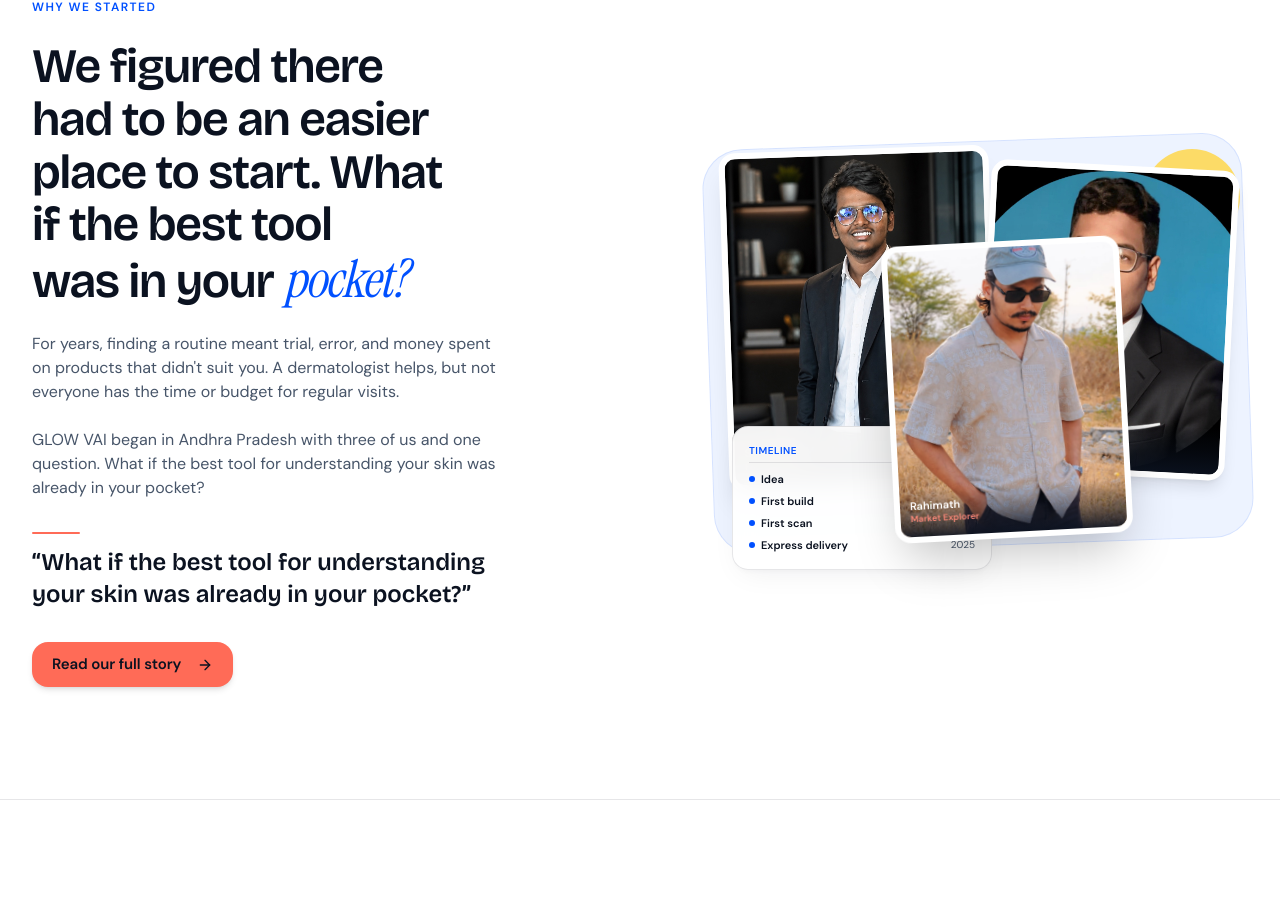
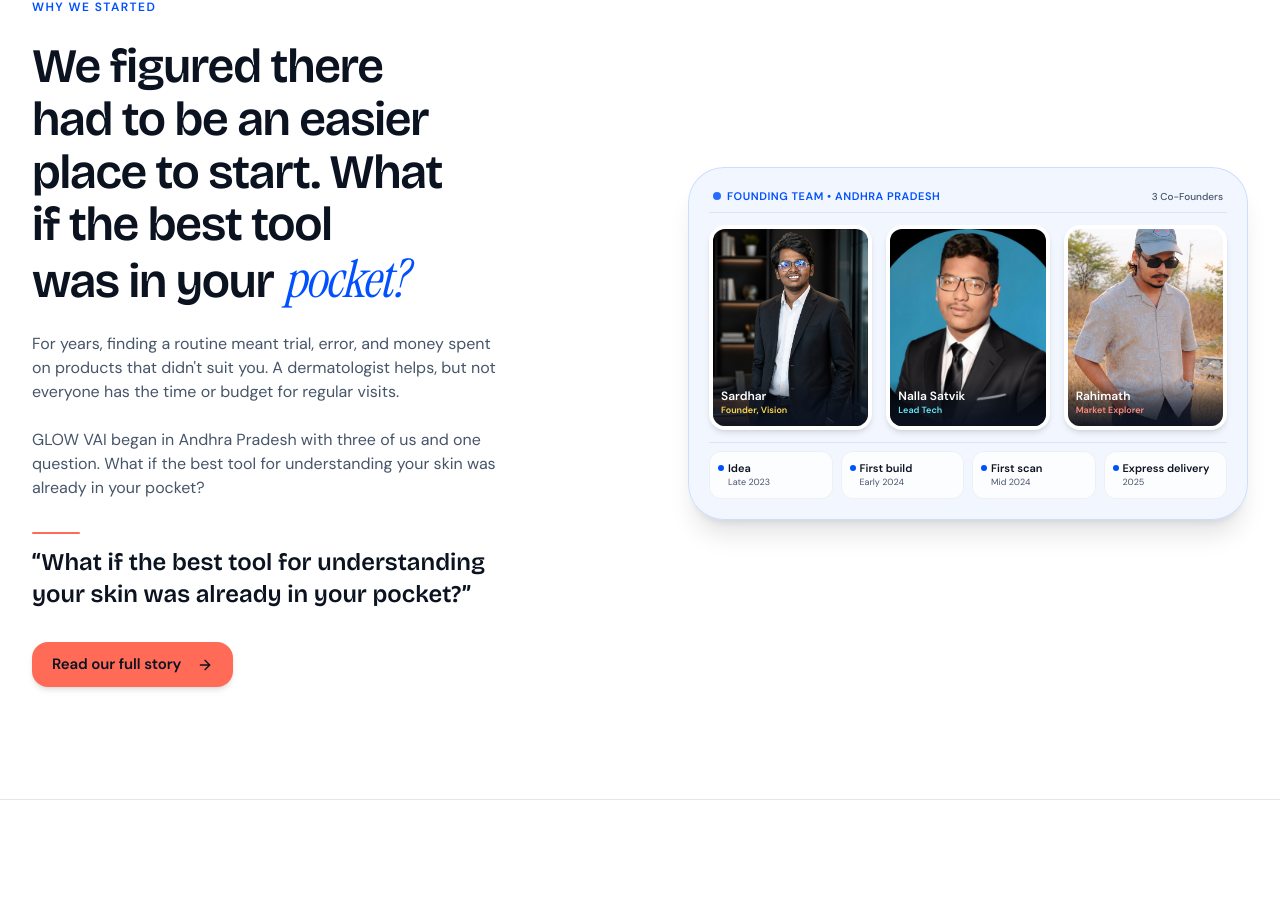
Before and after one commit to Sathveek123/GLOWVAI-, a Next.js app: page / in a window 1280 px wide. Shown: the part 4898-5808 px from the top of the page. Built offline with nearby package versions, Linux system fonts and the light colour scheme.

Commit message:
Fix 3 founder visual grid with 0 overlaps, remove duplicate founder section from Our Story page

```diff
--- a/app/our-story/page.tsx
+++ b/app/our-story/page.tsx
@@ -1,5 +1,6 @@
 import React from "react";
 import Link from "next/link";
+import Image from "next/image";
 import { Container } from "@/components/ui/Container";
 import { Badge } from "@/components/ui/Badge";
 import { Accent } from "@/components/ui/Accent";
@@ -95,46 +96,19 @@
           </div>
         </div>
 
-        {/* 3 Founders Photo Banner */}
-        <div className="relative w-full rounded-3xl overflow-hidden shadow-xl mb-20 border-4 border-skymist bg-gradient-to-r from-slate-900 via-brand to-slate-900 p-4 sm:p-6 text-white">
-          <div className="grid grid-cols-1 sm:grid-cols-3 gap-4">
-            {/* Founder 1 */}
-            <div className="relative aspect-[4/3] sm:aspect-[4/5] rounded-2xl overflow-hidden shadow-md border-2 border-white/20 group">
-              <PlaceholderImage
-                src="/images/founders/sardhar-musthafa.jpeg"
-                alt="SK Sardhar Musthafa - Founder"
-                objectPosition="object-center"
-              />
-              <div className="absolute bottom-0 inset-x-0 bg-gradient-to-t from-black/90 via-black/40 to-transparent p-3 text-white">
-                <p className="text-sm font-extrabold">SK Sardhar Musthafa</p>
-                <p className="text-xs text-yellow font-semibold">Founder & Vision</p>
-              </div>
-            </div>
-
-            {/* Founder 2 */}
-            <div className="relative aspect-[4/3] sm:aspect-[4/5] rounded-2xl overflow-hidden shadow-md border-2 border-white/20 group">
-              <PlaceholderImage
-                src="/images/founders/nalla-satvik.jpg"
-                alt="Nalla Satvik - Lead Technologist"
-                objectPosition="object-center"
-              />
-              <div className="absolute bottom-0 inset-x-0 bg-gradient-to-t from-black/90 via-black/40 to-transparent p-3 text-white">
-                <p className="text-sm font-extrabold">Nalla Satvik</p>
-                <p className="text-xs text-cyan-300 font-semibold">Lead Technologist</p>
-              </div>
-            </div>
-
-            {/* Founder 3 */}
-            <div className="relative aspect-[4/3] sm:aspect-[4/5] rounded-2xl overflow-hidden shadow-md border-2 border-white/20 group">
-              <PlaceholderImage
-                src="/images/founders/rahimath.jpeg"
-                alt="Rahimath - Market Explorer"
-                objectPosition="object-top"
-              />
-              <div className="absolute bottom-0 inset-x-0 bg-gradient-to-t from-black/90 via-black/40 to-transparent p-3 text-white">
-                <p className="text-sm font-extrabold">Rahimath</p>
-                <p className="text-xs text-coral-light font-semibold">Market Explorer</p>
-              </div>
+        {/* Formulation Studio & Skincare Brand Hero Photo Slot */}
+        <div className="relative w-full aspect-[16/7] sm:aspect-[21/9] rounded-3xl overflow-hidden shadow-xl mb-20 border-4 border-skymist bg-skymist group">
+          <Image
+            src="/images/hero/lifestyle.webp"
+            alt={`${BRAND_NAME} formulation studio and skincare collection`}
+            fill
+            priority
+            className="object-cover object-center group-hover:scale-105 transition-transform duration-700"
+          />
+          <div className="absolute inset-0 bg-gradient-to-t from-ink/80 via-transparent to-transparent flex items-end p-6 sm:p-8 text-white">
+            <div>
+              <span className="text-xs font-bold text-yellow uppercase tracking-widest block mb-1">Formulated in Andhra Pradesh</span>
+              <p className="font-display text-xl sm:text-2xl font-bold">Smart skincare technology meets honest ingredients.</p>
             </div>
           </div>
         </div>
--- a/components/sections/WhyWeStarted.tsx
+++ b/components/sections/WhyWeStarted.tsx
@@ -53,74 +53,77 @@
             </div>
           </div>
 
-          {/* Right Column (7 cols desktop): Layered Collage & Timeline Card */}
-          <div className="lg:col-span-7 relative flex justify-center lg:justify-end">
-            <div className="relative w-full max-w-[540px] aspect-[4/3] sm:aspect-[16/12]">
+          {/* Right Column (7 cols desktop): Clean 3-Founder Showcase Grid & Timeline */}
+          <div className="lg:col-span-7 relative flex flex-col justify-center items-center lg:items-end space-y-4">
 
-              {/* Organic Sky Mist Backdrop Shape */}
-              <div className="absolute inset-0 bg-skymist/70 rounded-[40px] transform -rotate-2 border border-brand/10" />
+            {/* 3-Founder Card Showcase Container */}
+            <div className="relative w-full max-w-[560px] bg-skymist/50 backdrop-blur-md p-3.5 sm:p-5 rounded-[36px] border border-brand/15 shadow-xl space-y-3">
+              <div className="flex items-center justify-between border-b border-brand/10 pb-2 px-1">
+                <span className="text-[11px] font-bold text-brand uppercase tracking-wider flex items-center gap-1.5">
+                  <span className="w-2 h-2 rounded-full bg-brand animate-pulse" />
+                  <span>Founding Team • Andhra Pradesh</span>
+                </span>
+                <span className="text-[10px] text-ink-muted font-medium">3 Co-Founders</span>
+              </div>
 
-              {/* Butter Yellow Circle (80px) behind top-right frame */}
-              <div className="absolute top-2 right-2 w-20 h-20 sm:w-24 sm:h-24 rounded-full bg-yellow opacity-85 z-0" />
+              {/* 3 Founder Cards Side-by-Side (0 Overlaps - All 3 Faces 100% Clear) */}
+              <div className="grid grid-cols-3 gap-2.5 sm:gap-3.5">
 
-              {/* Frame 1: Sardhar Musthafa (Founder & Vision) */}
-              <div className="absolute top-2 left-2 sm:left-4 w-[52%] sm:w-[50%] aspect-[4/5] rounded-2xl overflow-hidden shadow-xl border-[6px] border-white transform -rotate-2 bg-white z-10 group">
+                {/* Founder 1: Sardhar Musthafa */}
+                <div className="relative aspect-[3/4] sm:aspect-[4/5] rounded-2xl overflow-hidden shadow-md border-2 sm:border-4 border-white bg-white group hover:scale-[1.03] transition-transform">
                   <PlaceholderImage
                     src={assetConfig.story.teamAtDesk.src}
                     alt="SK Sardhar Musthafa - Founder"
                     caption={assetConfig.story.teamAtDesk.caption}
                     objectPosition="object-center"
                   />
-                <div className="absolute bottom-0 inset-x-0 bg-gradient-to-t from-ink/90 via-ink/40 to-transparent p-2.5 text-white z-20">
-                  <p className="text-[11px] font-bold leading-tight">SK Sardhar Musthafa</p>
-                  <p className="text-[9px] text-yellow font-semibold">Founder & Vision</p>
+                  <div className="absolute bottom-0 inset-x-0 bg-gradient-to-t from-ink/95 via-ink/60 to-transparent p-2 text-white">
+                    <p className="text-[10px] sm:text-xs font-extrabold leading-tight">Sardhar</p>
+                    <p className="text-[8px] sm:text-[9px] text-yellow font-semibold truncate">Founder, Vision</p>
                   </div>
                 </div>
 
-              {/* Frame 2: Nalla Satvik (Lead Technologist) */}
-              <div className="absolute top-6 right-2 sm:right-4 w-[48%] sm:w-[46%] aspect-[4/5] rounded-2xl overflow-hidden shadow-lg border-[6px] border-white transform rotate-3 bg-white z-20 group">
+                {/* Founder 2: Nalla Satvik */}
+                <div className="relative aspect-[3/4] sm:aspect-[4/5] rounded-2xl overflow-hidden shadow-md border-2 sm:border-4 border-white bg-white group hover:scale-[1.03] transition-transform">
                   <PlaceholderImage
                     src={assetConfig.story.workingMoment.src}
                     alt="Nalla Satvik - Lead Technologist"
                     caption={assetConfig.story.workingMoment.caption}
                     objectPosition="object-center"
                   />
-                <div className="absolute bottom-0 inset-x-0 bg-gradient-to-t from-ink/90 via-ink/40 to-transparent p-2.5 text-white z-20">
-                  <p className="text-[11px] font-bold leading-tight">Nalla Satvik</p>
-                  <p className="text-[9px] text-cyan-300 font-semibold">Lead Technologist</p>
+                  <div className="absolute bottom-0 inset-x-0 bg-gradient-to-t from-ink/95 via-ink/60 to-transparent p-2 text-white">
+                    <p className="text-[10px] sm:text-xs font-extrabold leading-tight">Nalla Satvik</p>
+                    <p className="text-[8px] sm:text-[9px] text-cyan-300 font-semibold truncate">Lead Tech</p>
                   </div>
                 </div>
 
-              {/* Frame 3: Rahimath (Market Explorer) - Positioned at object-top so face is 100% visible */}
-              <div className="absolute bottom-2 left-1/3 w-[46%] sm:w-[44%] aspect-[4/5] rounded-2xl overflow-hidden shadow-2xl border-[6px] border-white transform -rotate-3 bg-white z-30 group">
+                {/* Founder 3: Rahimath (object-top so face is 100% visible) */}
+                <div className="relative aspect-[3/4] sm:aspect-[4/5] rounded-2xl overflow-hidden shadow-md border-2 sm:border-4 border-white bg-white group hover:scale-[1.03] transition-transform">
                   <PlaceholderImage
                     src={assetConfig.story.productCloseUp.src}
                     alt="Rahimath - Market Explorer"
                     caption={assetConfig.story.productCloseUp.caption}
                     objectPosition="object-top"
                   />
-                <div className="absolute bottom-0 inset-x-0 bg-gradient-to-t from-ink/90 via-ink/40 to-transparent p-2.5 text-white z-20">
-                  <p className="text-[11px] font-bold leading-tight">Rahimath</p>
-                  <p className="text-[9px] text-coral-light font-semibold">Market Explorer</p>
+                  <div className="absolute bottom-0 inset-x-0 bg-gradient-to-t from-ink/95 via-ink/60 to-transparent p-2 text-white">
+                    <p className="text-[10px] sm:text-xs font-extrabold leading-tight">Rahimath</p>
+                    <p className="text-[8px] sm:text-[9px] text-coral-light font-semibold truncate">Market Explorer</p>
                   </div>
                 </div>
 
-              {/* Timeline Card Overlay (Overlapping bottom-left, hidden if < 2 rows pass) */}
+              </div>
+
+              {/* Timeline Card Row inside container */}
               {showTimelineCard && (
-                <div className="absolute -bottom-6 left-2 sm:left-6 bg-white/95 backdrop-blur-md p-4 rounded-2xl shadow-card border border-ink/10 max-w-[260px] w-full space-y-2 z-20">
-                  <span className="text-[10px] font-bold text-brand uppercase tracking-wider block border-b border-ink/10 pb-1">
-                    Timeline
-                  </span>
-                  <div className="space-y-1.5 text-xs">
+                <div className="pt-2 border-t border-brand/10">
+                  <div className="grid grid-cols-2 sm:grid-cols-4 gap-2 text-[11px]">
                     {activeTimelineRows.map((row, idx) => (
-                      <div key={idx} className="flex items-center justify-between text-[11px] gap-2">
-                        <div className="flex items-center gap-1.5 min-w-0">
+                      <div key={idx} className="bg-white/80 p-2 rounded-xl border border-ink/5">
+                        <div className="flex items-center gap-1 font-bold text-ink">
                           <span className="w-1.5 h-1.5 rounded-full bg-brand shrink-0" />
-                          <span className="font-bold text-ink truncate">{row.label}</span>
+                          <span className="truncate">{row.label}</span>
                         </div>
-                        {row.date && row.date.trim() !== "" && (
-                          <span className="text-ink-muted text-[10px] shrink-0">{row.date}</span>
-                        )}
+                        {row.date && <p className="text-[9px] text-ink-muted pl-2.5">{row.date}</p>}
                       </div>
                     ))}
                   </div>
```
Lines whose indentation alone changed are shown as unchanged.
